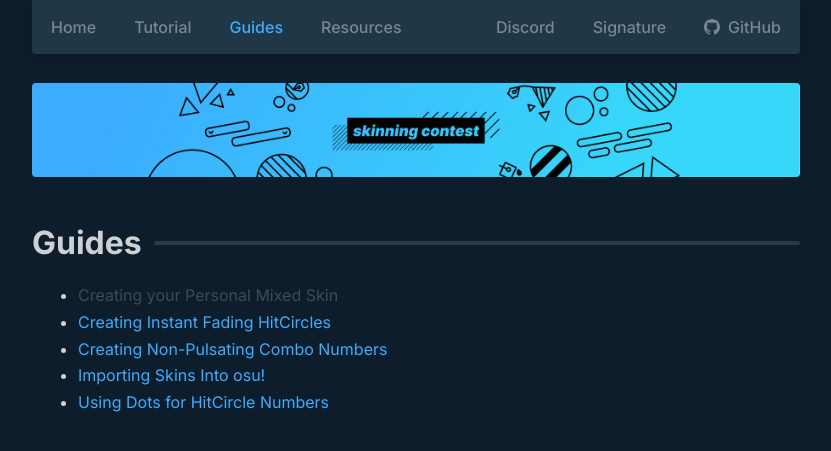
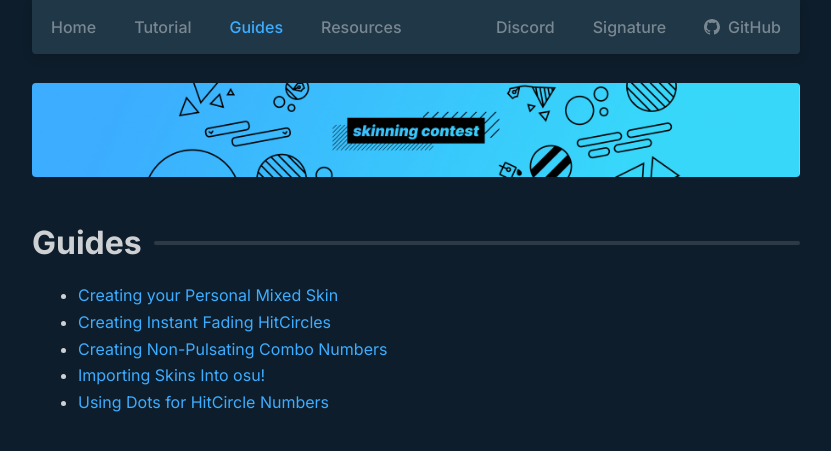
Before and after one commit to RockRoller01/skinninginfo, a Jekyll site: the page built from guides/index.md, in a window 1280 px wide. Shown: the top 451 px of the page, without its empty margins (224-1055 px from the left). Built offline with Jekyll 4.4.1, drawn with Linux system fonts in a browser that asks for light colours.

Commit message:
fix the link for the mixing skins guide

```diff
--- a/guides/index.md
+++ b/guides/index.md
@@ -3,13 +3,6 @@ layout: guides
 description: skinning guides
 title: skinship | Guides
 ---
-
-<style>
-	.main > ul > li:first-of-type > a {
-		color: var(--invalid);
-		pointer-events: none;
-	}
-</style>
 
 # Guides
 
```
